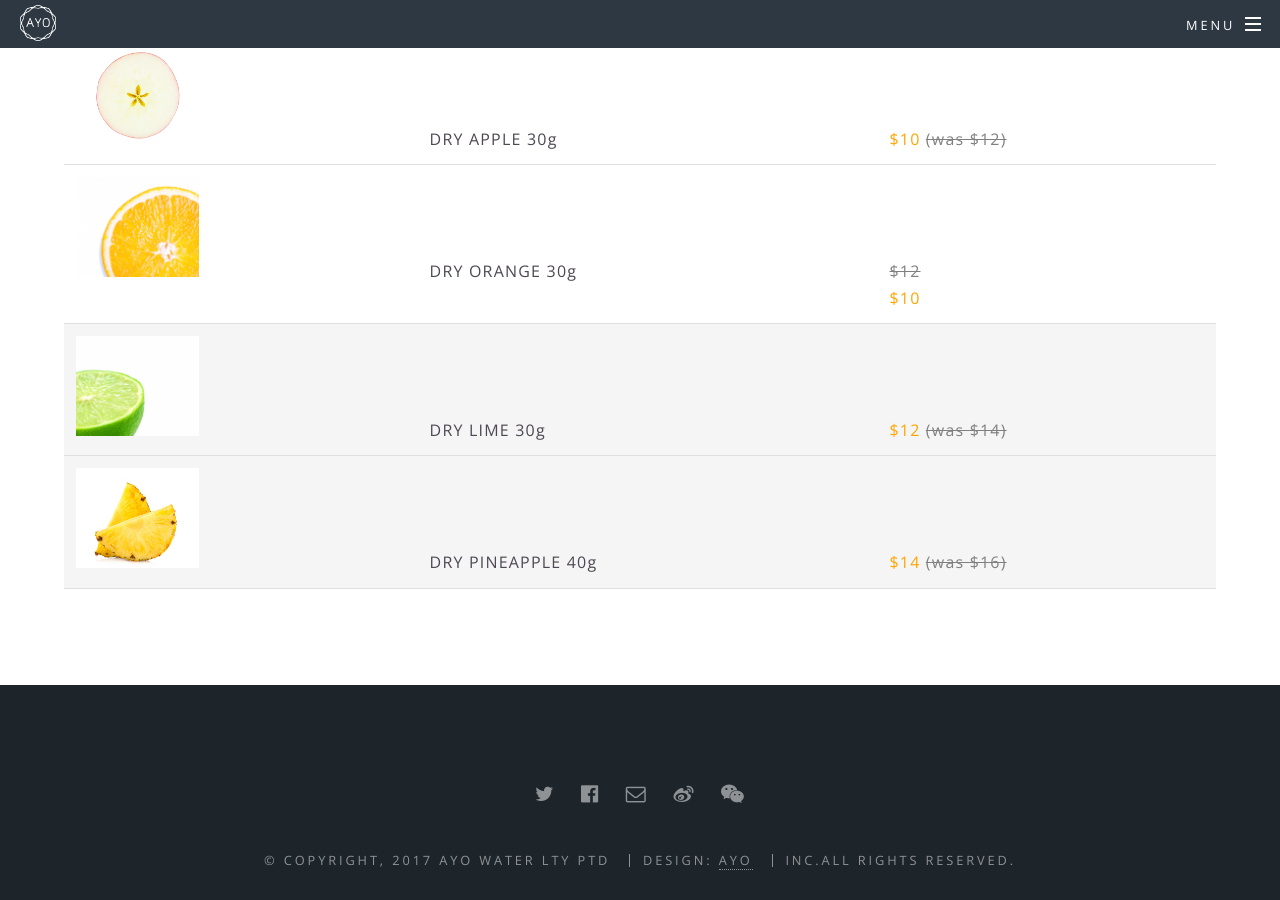
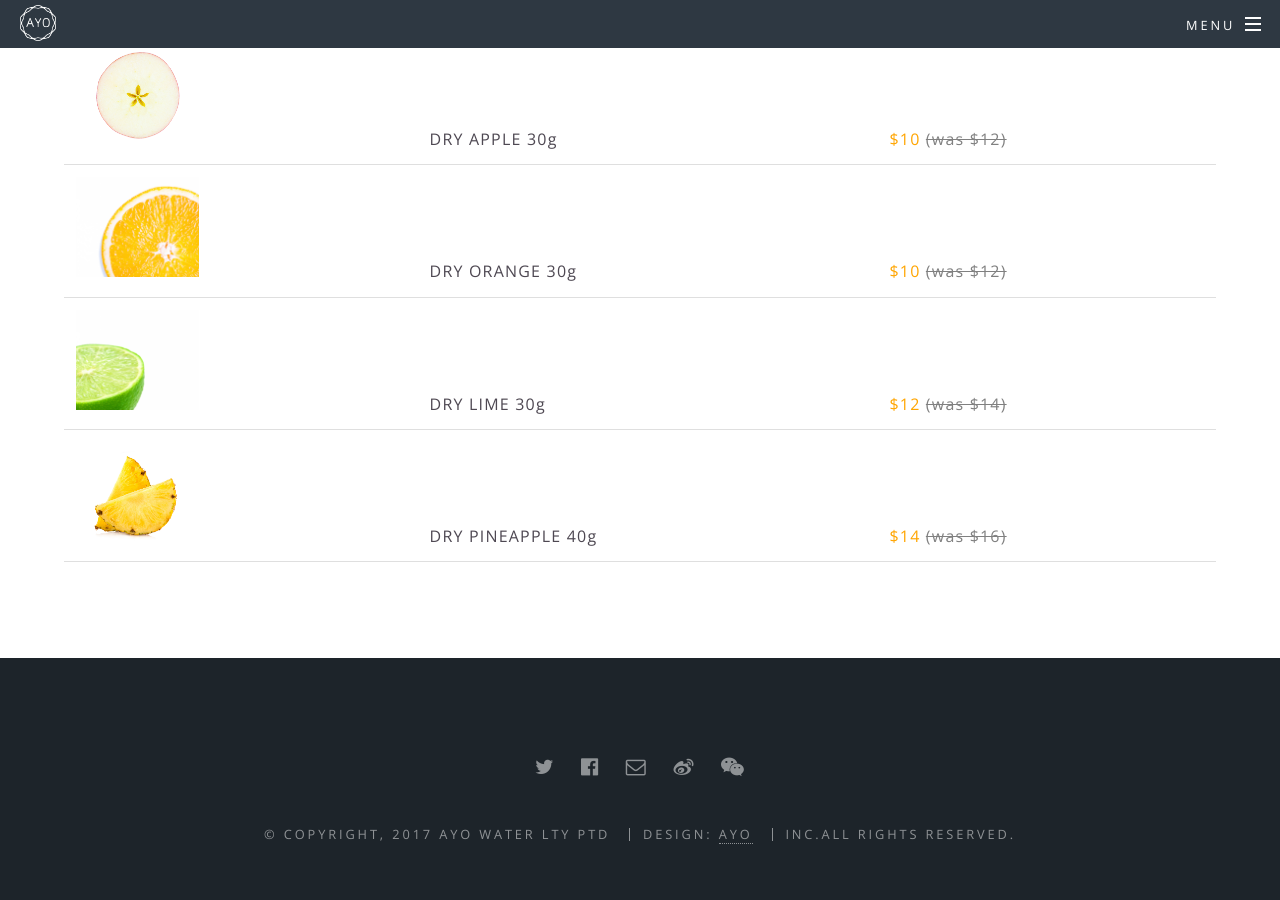
Before and after one commit to ckhung93/ayowater.github.io, a Jekyll site: the page built from products.html, in a window 1280 px wide and 900 px high, scrolled down 488 px. Built offline with Jekyll 4.4.1, drawn with Linux system fonts in a browser that asks for light colours.

Commit message:
Update products.html

```diff
--- a/products.html
+++ b/products.html
@@ -20,8 +20,9 @@
   <tr>
     <td><img src="images/orange.png" height="100"></td>
     <td>DRY ORANGE 30g</td>
-    <td><font color="grey"><s>$12 </s></font><br />
-	    <font color="orange">$10</font></td>
+    <td><font color="orange">$10 </font><font color="grey"><s>(was $12)</s></font></td>
+  </tr>
+  <tr>
   </tr>
   <tr>
     <td><img src="images/lime.png" height="100"></td>
@@ -37,6 +38,5 @@
   </tr>
   <tr>
   </tr>
-  <tr>
 </table>
 </section>
```
